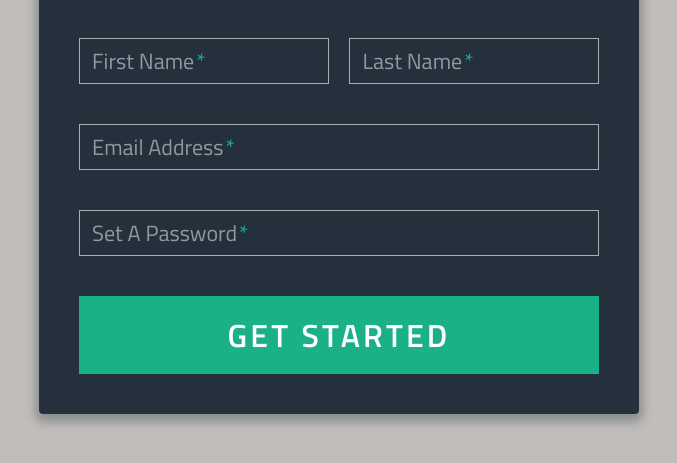
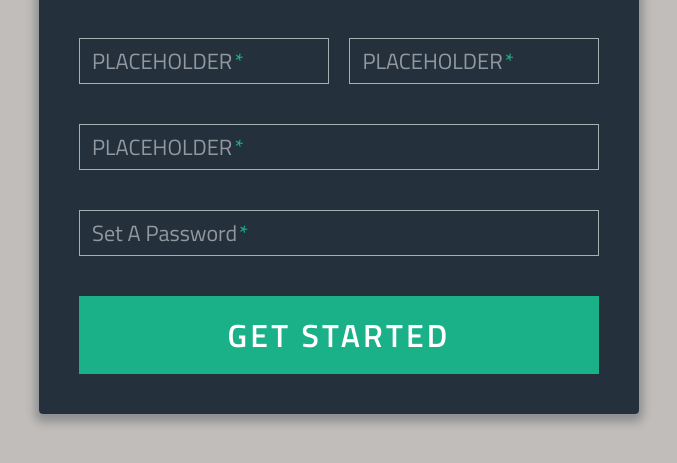
Before and after one commit to Ju3tJames/WebApp, a plain HTML site: page index.html in a window 1280 px wide. Shown: the part 231-694 px from the top of the page, without its empty margins (301-978 px from the left). Drawn offline with nearby package versions, Linux system fonts and the light colour scheme.

Commit message:
Changed placeholder text

```diff
--- a/index.html
+++ b/index.html
@@ -34,14 +34,14 @@
           <div class="top-row">
             <div class="field-wrap">
               <label>
-                First Name<span class="req">*</span>
+                PLACEHOLDER<span class="req">*</span>
               </label>
               <input type="text" required autocomplete="off" />
             </div>
 
             <div class="field-wrap">
               <label>
-                Last Name<span class="req">*</span>
+                PLACEHOLDER<span class="req">*</span>
               </label>
               <input type="text"required autocomplete="off"/>
             </div>
@@ -49,7 +49,7 @@
 
           <div class="field-wrap">
             <label>
-              Email Address<span class="req">*</span>
+              PLACEHOLDER<span class="req">*</span>
             </label>
             <input type="email"required autocomplete="off"/>
           </div>
```
